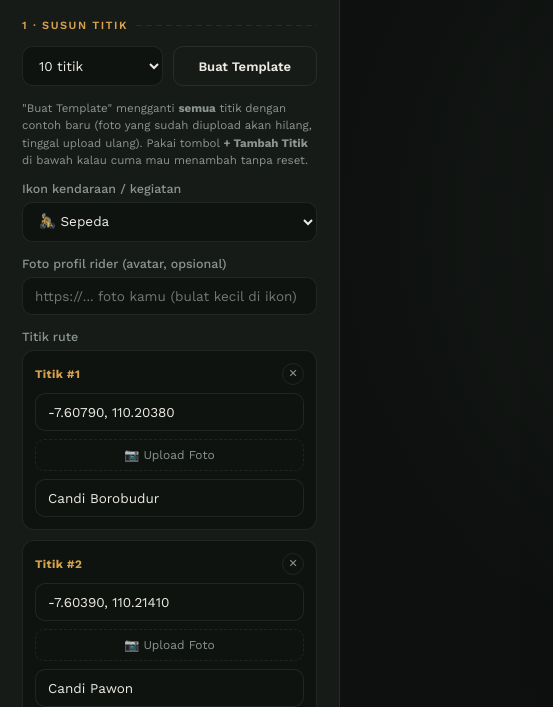
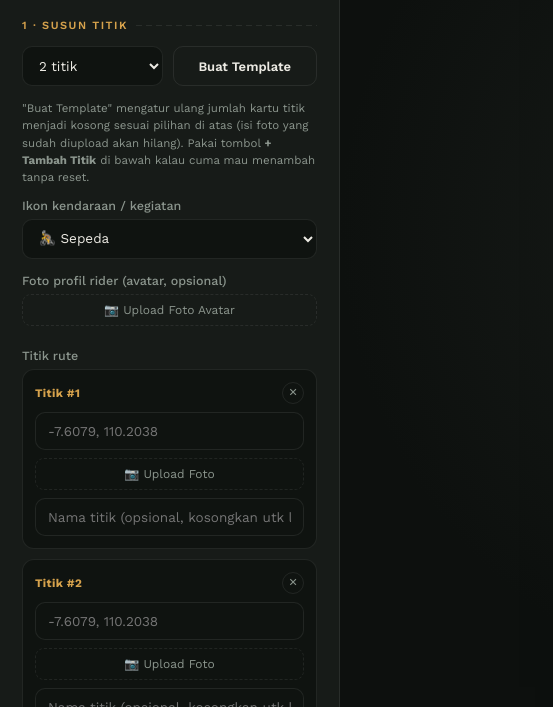
Before and after one commit to yanayirahmad/bagikan-gowesmu, a plain HTML site: page index.html in a window 1280 px wide. Shown: the part 93-800 px from the top of the page, 0-553 px from the left. Drawn offline with nearby package versions, Linux system fonts and the light colour scheme; grey boxes are pictures that could not be loaded.

Commit message:
Change avatar input to file upload and update logic
Updated the avatar input method to use file upload instead of URL input. Adjusted related event listeners for avatar display and clearing.

```diff
--- a/index.html
+++ b/index.html
@@ -729,14 +729,15 @@
 
     <div class="row">
       <select id="pointCount">
+        <option value="2" selected>2 titik</option>
         <option value="5">5 titik</option>
-        <option value="10" selected>10 titik</option>
+        <option value="10">10 titik</option>
         <option value="15">15 titik</option>
         <option value="20">20 titik</option>
       </select>
       <button class="btn btn-ghost" id="genTemplateBtn" type="button">Buat Template</button>
     </div>
-    <p class="hint">"Buat Template" mengganti <b>semua</b> titik dengan contoh baru (foto yang sudah diupload akan hilang, tinggal upload ulang). Pakai tombol <b>+ Tambah Titik</b> di bawah kalau cuma mau menambah tanpa reset.</p>
+    <p class="hint">"Buat Template" mengatur ulang jumlah kartu titik menjadi kosong sesuai pilihan di atas (isi foto yang sudah diupload akan hilang). Pakai tombol <b>+ Tambah Titik</b> di bawah kalau cuma mau menambah tanpa reset.</p>
 
     <label class="field-label">Ikon kendaraan / kegiatan</label>
     <select id="iconType">
@@ -750,7 +751,11 @@
     <div style="height:14px;"></div>
 
     <label class="field-label">Foto profil rider (avatar, opsional)</label>
-    <input type="url" id="avatarUrl" placeholder="https://... foto kamu (bulat kecil di ikon)">
+    <div class="pc-photo-row">
+      <label class="pc-upload-btn"><input type="file" id="avatarFile" accept="image/*" hidden><span>📷 Upload Foto Avatar</span></label>
+      <img class="pc-thumb" id="avatarThumb" alt="">
+      <button class="pc-photo-clear" id="avatarClearBtn" type="button" title="Hapus foto">✕</button>
+    </div>
 
     <div style="height:14px;"></div>
 
@@ -877,7 +882,9 @@
   var pointCountSel = document.getElementById('pointCount');
   var genTemplateBtn= document.getElementById('genTemplateBtn');
   var iconTypeSel   = document.getElementById('iconType');
-  var avatarUrlInput= document.getElementById('avatarUrl');
+  var avatarFileInput = document.getElementById('avatarFile');
+  var avatarThumb   = document.getElementById('avatarThumb');
+  var avatarClearBtn= document.getElementById('avatarClearBtn');
   var durationSlider= document.getElementById('durationSlider');
   var durationVal   = document.getElementById('durationVal');
   var tripHoursInput= document.getElementById('tripHours');
@@ -902,6 +909,27 @@
 
   var lastPoints = null; // titik terakhir yang berhasil dijalankan, dipakai tombol "Putar Ulang"
 
+  var avatarDataUrl = '';
+  avatarFileInput.addEventListener('change', function(){
+    var file = avatarFileInput.files && avatarFileInput.files[0];
+    if(!file) return;
+    var reader = new FileReader();
+    reader.onload = function(e){
+      avatarDataUrl = e.target.result;
+      avatarThumb.src = avatarDataUrl;
+      avatarThumb.style.display = 'block';
+      avatarClearBtn.style.display = 'flex';
+    };
+    reader.readAsDataURL(file);
+  });
+  avatarClearBtn.addEventListener('click', function(){
+    avatarDataUrl = '';
+    avatarThumb.removeAttribute('src');
+    avatarThumb.style.display = 'none';
+    avatarClearBtn.style.display = 'none';
+    avatarFileInput.value = '';
+  });
+
   durationSlider.addEventListener('input', function(){
     durationVal.textContent = durationSlider.value + ' dtk';
   });
@@ -923,20 +951,7 @@
   });
   applyTitle(iconTypeSel.value); // set judul awal sesuai ikon default
 
-  // ---------------- TEMPLATE CONTOH ----------------
-  // Titik-titik nyata di jalur Borobudur - Mendut - Muntilan - Magelang (Jawa Tengah),
-  // dipilih karena memang berada di / dekat jalan raya asli sehingga aman untuk OSRM.
-  var REAL_ANCHORS = [
-    { lat:-7.6079, lng:110.2038, name:'Candi Borobudur' },
-    { lat:-7.6039, lng:110.2141, name:'Candi Pawon' },
-    { lat:-7.6027, lng:110.2225, name:'Candi Mendut' },
-    { lat:-7.5813, lng:110.2295, name:'Jl. Mendut - Muntilan' },
-    { lat:-7.5588, lng:110.2263, name:'Muntilan' },
-    { lat:-7.5142, lng:110.2233, name:'Jl. Muntilan - Magelang' },
-    { lat:-7.4830, lng:110.2170, name:'Mertoyudan' },
-    { lat:-7.4707, lng:110.2178, name:'Alun-alun Magelang' }
-  ];
-
+  // ---------------- KARTU TITIK ----------------
   function createPointCard(prefill){
     var wrap = document.createElement('div');
     wrap.className = 'point-card';
@@ -1010,15 +1025,7 @@
   function renderPointCards(n){
     pointCardsEl.innerHTML = '';
     for(var i=0;i<n;i++){
-      var anchor = REAL_ANCHORS[i % REAL_ANCHORS.length];
-      var round = Math.floor(i / REAL_ANCHORS.length);
-      // sedikit jitter kecil kalau n > jumlah anchor (supaya titik tidak dobel persis)
-      var jitter = round * 0.0006;
-      createPointCard({
-        lat: anchor.lat + jitter,
-        lng: anchor.lng + jitter,
-        name: anchor.name + (round > 0 ? ' (lanjutan)' : '')
-      });
+      createPointCard(null);
     }
   }
   genTemplateBtn.addEventListener('click', function(){
@@ -1027,7 +1034,7 @@
   addPointBtn.addEventListener('click', function(){
     createPointCard(null);
   });
-  renderPointCards(parseInt(pointCountSel.value, 10)); // isi awal saat load
+  renderPointCards(parseInt(pointCountSel.value, 10)); // isi awal saat load (kosong, 2 titik)
 
   // ---------------- BACA TITIK DARI KARTU ----------------
   function readPointsFromCards(){
@@ -1309,7 +1316,7 @@
       var totalKm = totalDistM / 1000;
       setStatus('Rute ditemukan (' + totalKm.toFixed(1) + ' km, ' + stops.length + ' checkpoint). Bersiap merekam!');
 
-      var icon = buildVehicleIcon(iconType, avatarUrlInput.value.trim());
+      var icon = buildVehicleIcon(iconType, avatarDataUrl);
       marker = L.marker(fullCoords[0], { icon: icon, zIndexOffset: 1000 }).addTo(map);
       trailLine.addLatLng(fullCoords[0]);
 
```
